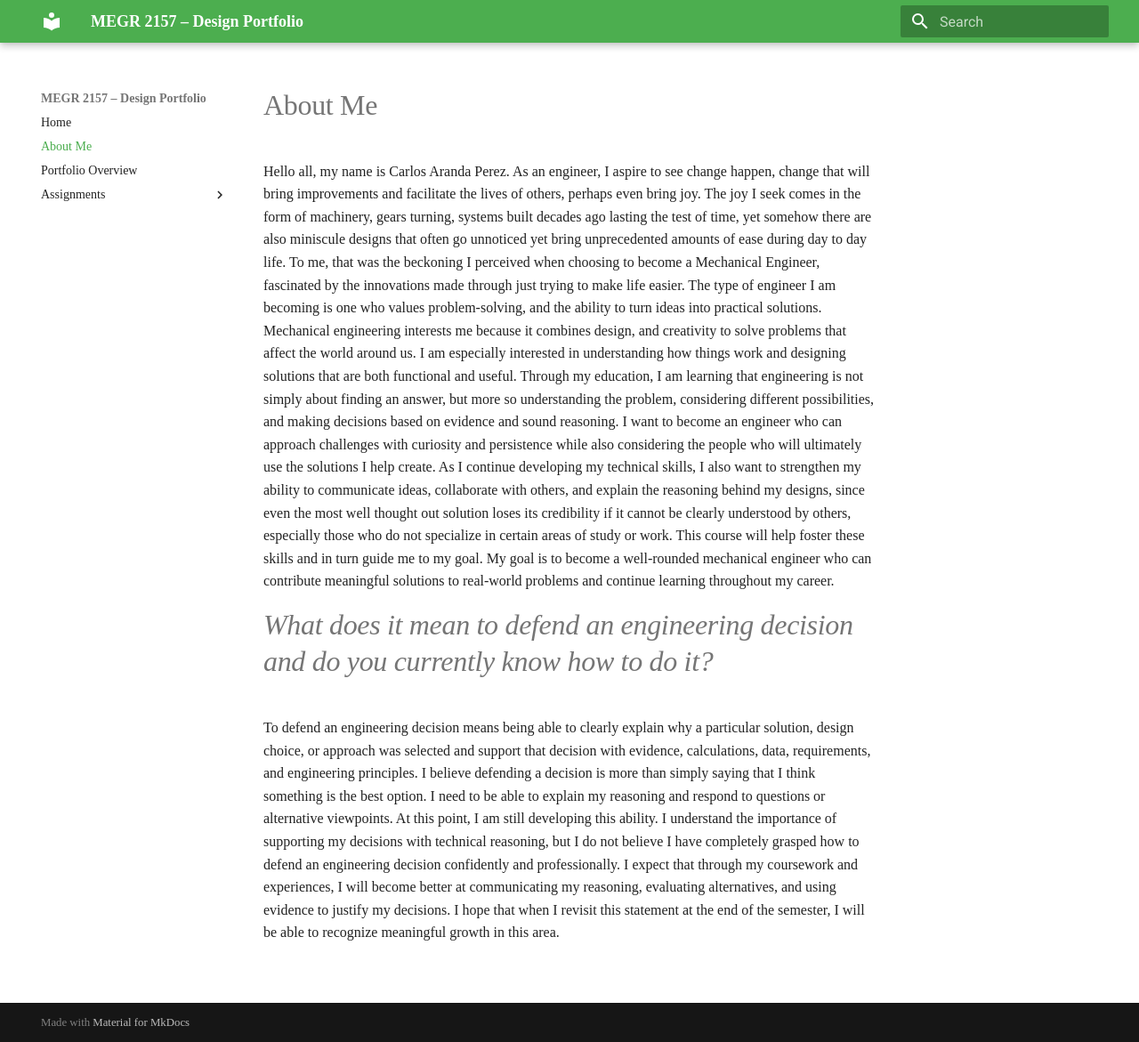
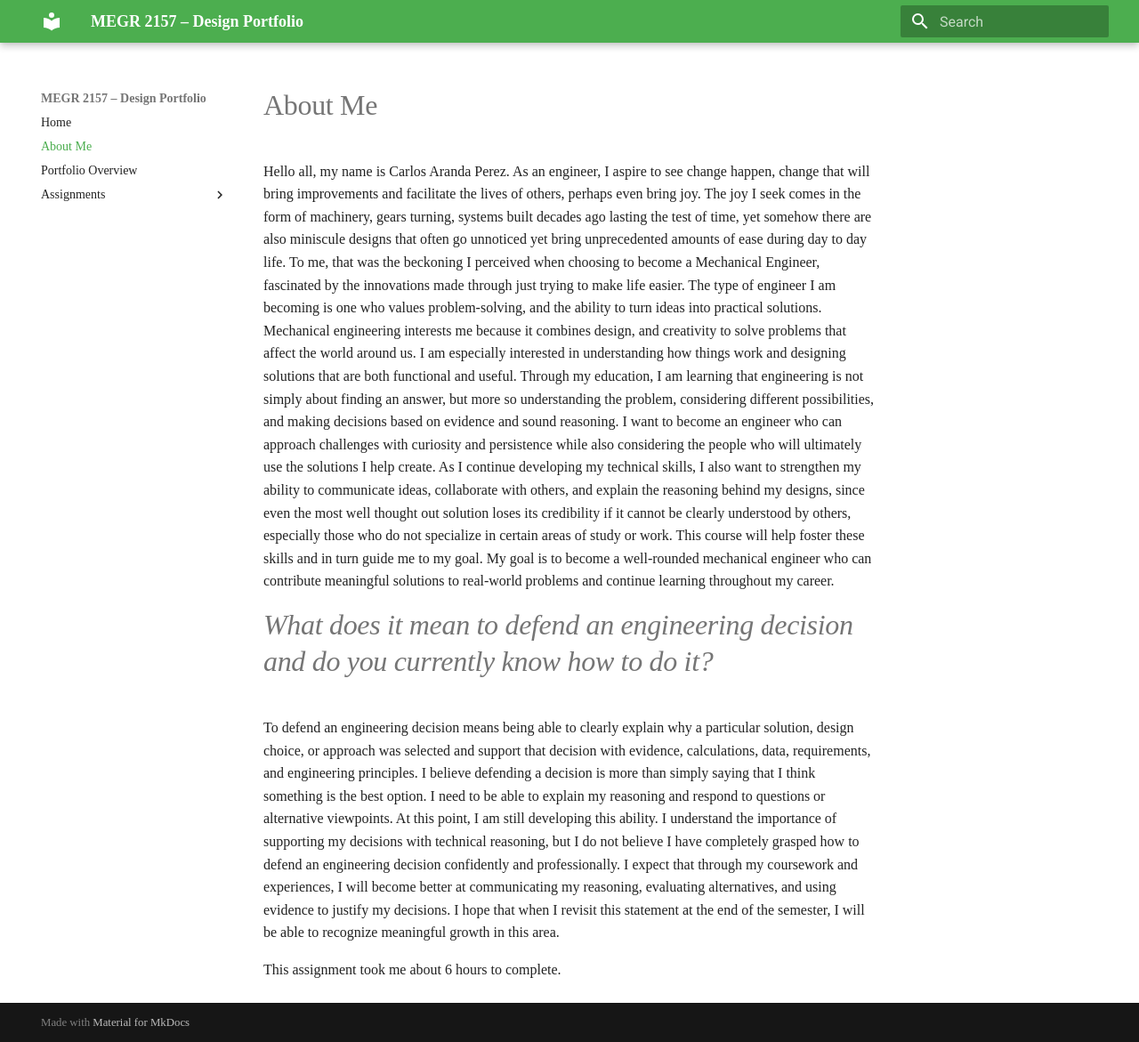
Before and after one commit to carandapz/design-projects-portfolio, an MkDocs documentation site: the page built from docs/aboutme/index.md, in a window 1280 px wide and 1171 px high. Shown: the whole window at 89% size. Built offline with MkDocs 1.6.1 and Material for MkDocs 9.7.7, drawn with Linux system fonts in a browser that asks for light colours.

Commit message:
Update index.md

```diff
--- a/docs/aboutme/index.md
+++ b/docs/aboutme/index.md
@@ -7,3 +7,5 @@ As an engineer, I aspire to see change happen, change that will bring improvemen
 #*What does it mean to defend an engineering decision and do you currently know how to do it?*
 
 To defend an engineering decision means being able to clearly explain why a particular solution, design choice, or approach was selected and support that decision with evidence, calculations, data, requirements, and engineering principles. I believe defending a decision is more than simply saying that I think something is the best option. I need to be able to explain my reasoning and respond to questions or alternative viewpoints. At this point, I am still developing this ability. I understand the importance of supporting my decisions with technical reasoning, but I do not believe I have completely grasped how to defend an engineering decision confidently and professionally. I expect that through my coursework and experiences, I will become better at communicating my reasoning, evaluating alternatives, and using evidence to justify my decisions. I hope that when I revisit this statement at the end of the semester, I will be able to recognize meaningful growth in this area.
+
+This assignment took me about 6 hours to complete.
```
